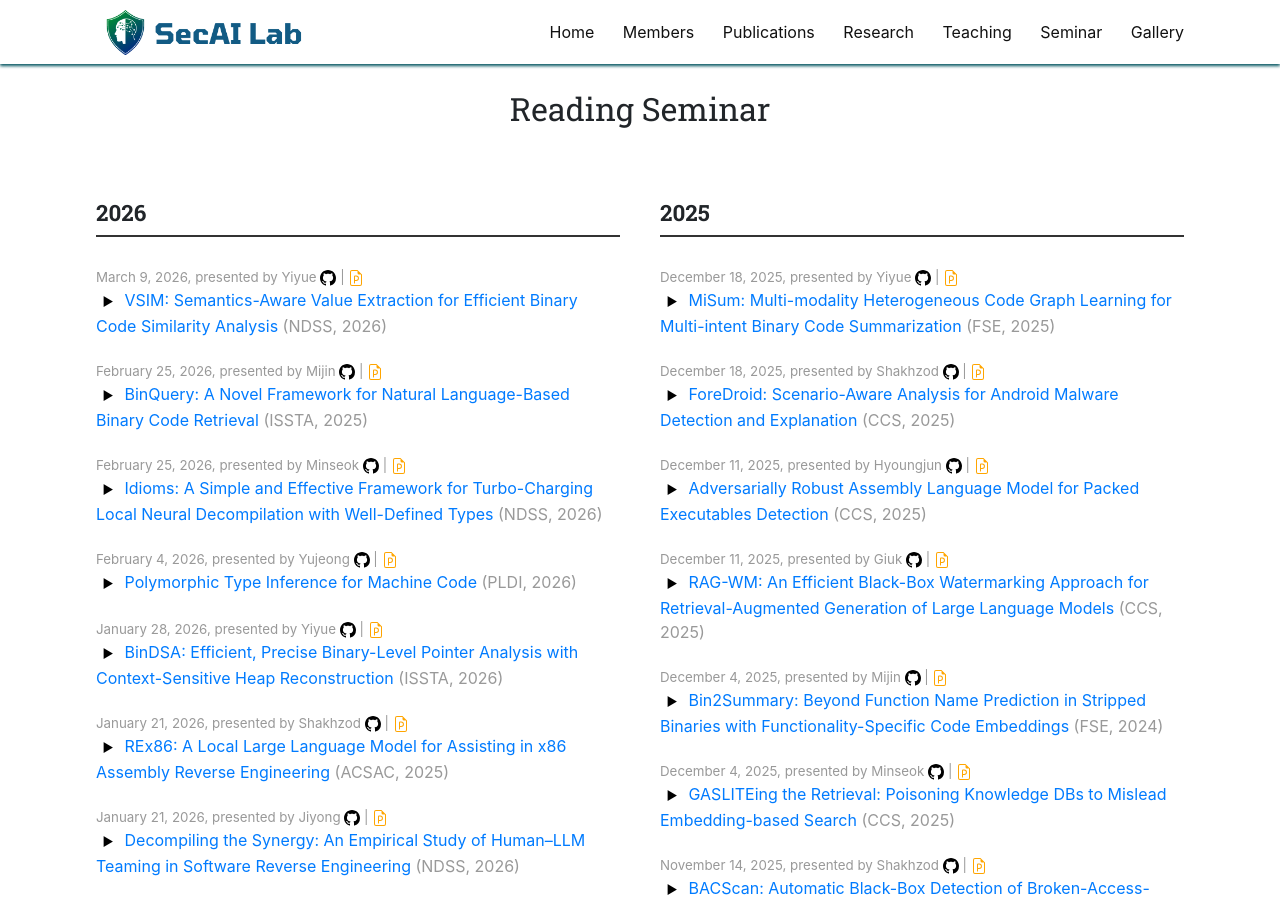
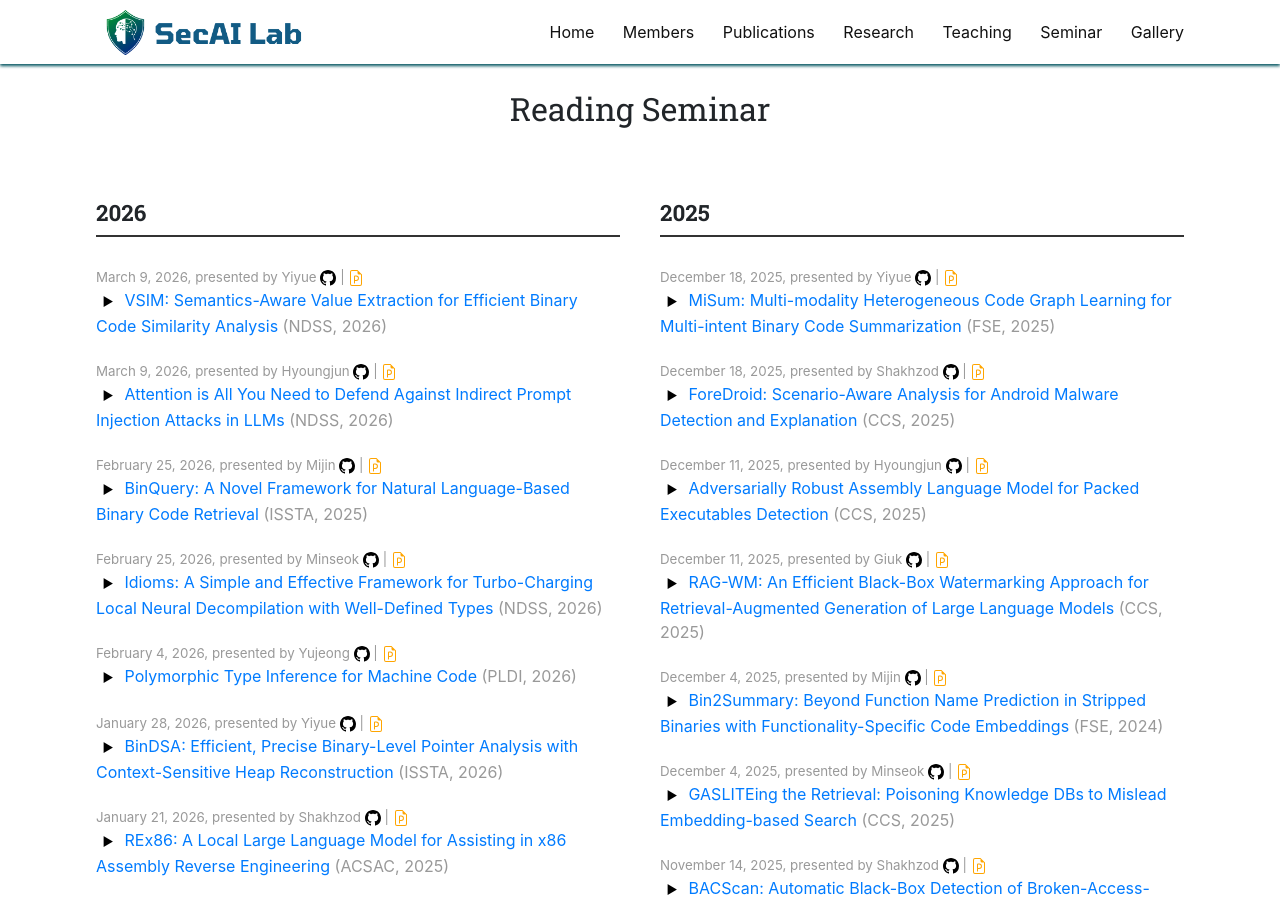
Before and after one commit to SecAI-Lab/secai-lab.github.io, a Jekyll site: the page built from pages/seminar.md, in a window 1280 px wide and 900 px high. Built offline with Jekyll 4.4.1, drawn with Linux system fonts in a browser that asks for light colours; nearby versions of some CDN libraries.

Commit message:
Weekly reading updated

```diff
--- a/_data/readings.yml
+++ b/_data/readings.yml
@@ -1,3 +1,13 @@
+- title: "Attention is All You Need to Defend Against Indirect Prompt Injection Attacks in LLMs"
+  link: "https://www.ndss-symposium.org/wp-content/uploads/2026-f394-paper.pdf"
+  ppt_link: "https://drive.google.com/file/d/1Z4j_C_YPeFaggnhvXzDs-HZx3DWlCpFJ/view?usp=sharing"
+  code_link: ""
+  presenter: Hyoungjun
+  conference: NDSS
+  date: 2026.03.09
+  pub_year: 2026
+  discussion: "(Discussion) "
+
 - title: "VSIM: Semantics-Aware Value Extraction for Efficient Binary Code Similarity Analysis"
   link: "https://www.ndss-symposium.org/wp-content/uploads/2026-f213-paper.pdf"
   ppt_link: "https://docs.google.com/presentation/d/1kI0zX6XyfzdoCECB9KmIwi9SkZpJPvEWf4ZlzD-ZBDw/edit?usp=sharing"
```
